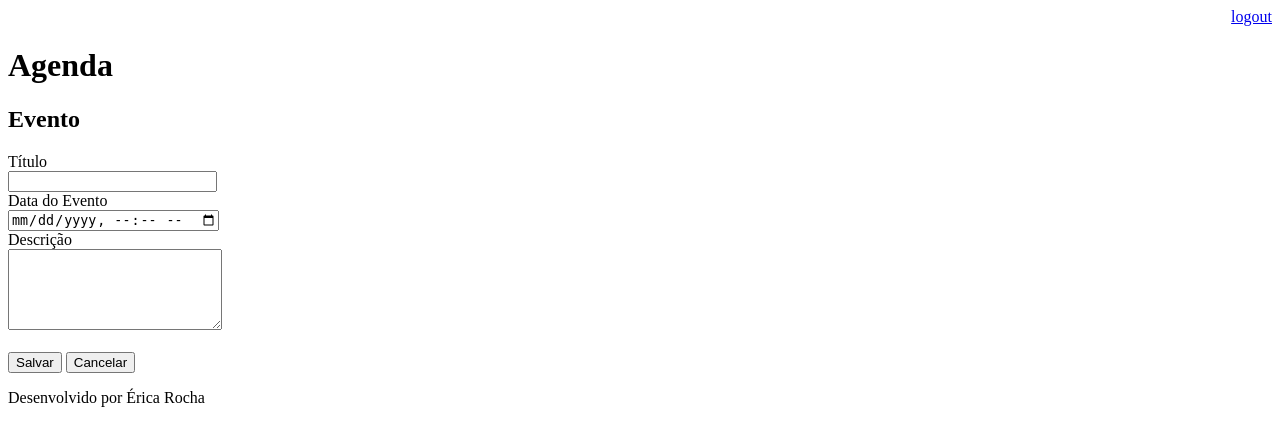
After one commit to ericarocha/agenda_django, a Django app: page /agenda/evento/ in a window 1280 px wide. The commit adds this page. Shown: the top 446 px of the page. Run offline with Django 3.2, Linux system fonts and the light colour scheme; a user stored in the database is signed in.

Commit message:
incluido template para inserção de eventos da agenda e gitignore para ignorar os arquivos compilados

```diff
--- a/Templates/agenda.html
+++ b/Templates/agenda.html
@@ -2,6 +2,9 @@
 
 {%  block content %}
         <h2>Agendamentos</h2>
+         <a href="evento/">
+            <button type="button">Novo Evento</button>
+         </a>
 
         <ul style="font-size: 18px">
             {% for evento in eventos %}
--- /dev/null
+++ b/Templates/evento.html
@@ -0,0 +1,25 @@
+{% extends "model-page.html" %}
+
+{% block content %}
+
+<h2>Evento</h2>
+<form action="submit" method="post">{% csrf_token %}
+    <label>Título</label>
+    <br>
+    <input type="text" name="titulo" size="23">
+    <br>
+    <label> Data do Evento </label>
+    <br>
+    <input type="datetime-local" name="data_evento">
+    <br>
+    <label>Descrição</label>
+    <br>
+    <textarea name="descricao" rows="5" cols="24"></textarea>
+    <br><br>
+    <button type="submit">Salvar</button>
+    <a href="/">
+        <button type="button">Cancelar</button>
+    </a>
+</form>
+
+{% endblock %}
--- a/agenda/urls.py
+++ b/agenda/urls.py
@@ -21,6 +21,8 @@ from django.views.generic import RedirectView
 urlpatterns = [
     path('admin/', admin.site.urls),
     path('agenda/', views.lista_eventos),
+    path('agenda/evento/', views.evento),
+    path('agenda/evento/submit', views.submit_evento),
     path('', RedirectView.as_view(url='/agenda')),
     path('login/', views.login_user),
     path('login/submit', views.submit_login),
--- a/app/views.py
+++ b/app/views.py
@@ -32,3 +32,20 @@ def lista_eventos (request):
     evento = Evento.objects.filter(usuario=usuario)
     dados = {'eventos': evento}
     return render(request, 'agenda.html', dados)
+
+@login_required(login_url='/login/')
+def evento(request):
+    return render (request, 'evento.html')
+
+@login_required(login_url='/login/')
+def submit_evento(request):
+    if request.POST:
+        titulo = request.POST.get('titulo')
+        data_evento = request.POST.get('data_evento')
+        descricao = request.POST.get('descricao')
+        usuario = request.user
+        Evento.objects.create(titulo=titulo,
+                              data_evento=data_evento,
+                              descricao=descricao,
+                              usuario=usuario)
+    return redirect('/')
```
Also changed, not shown: db.sqlite3, 1 other file.
